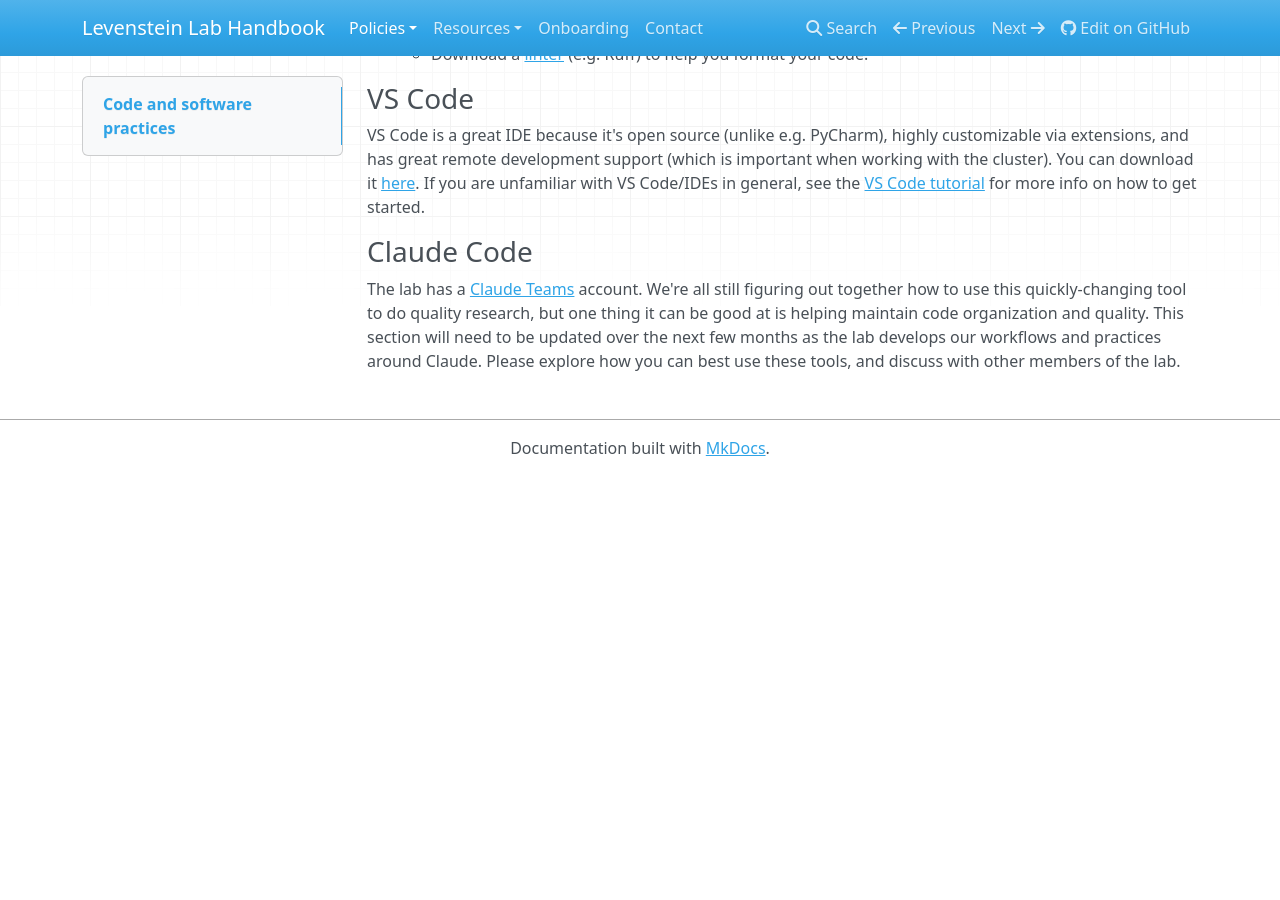
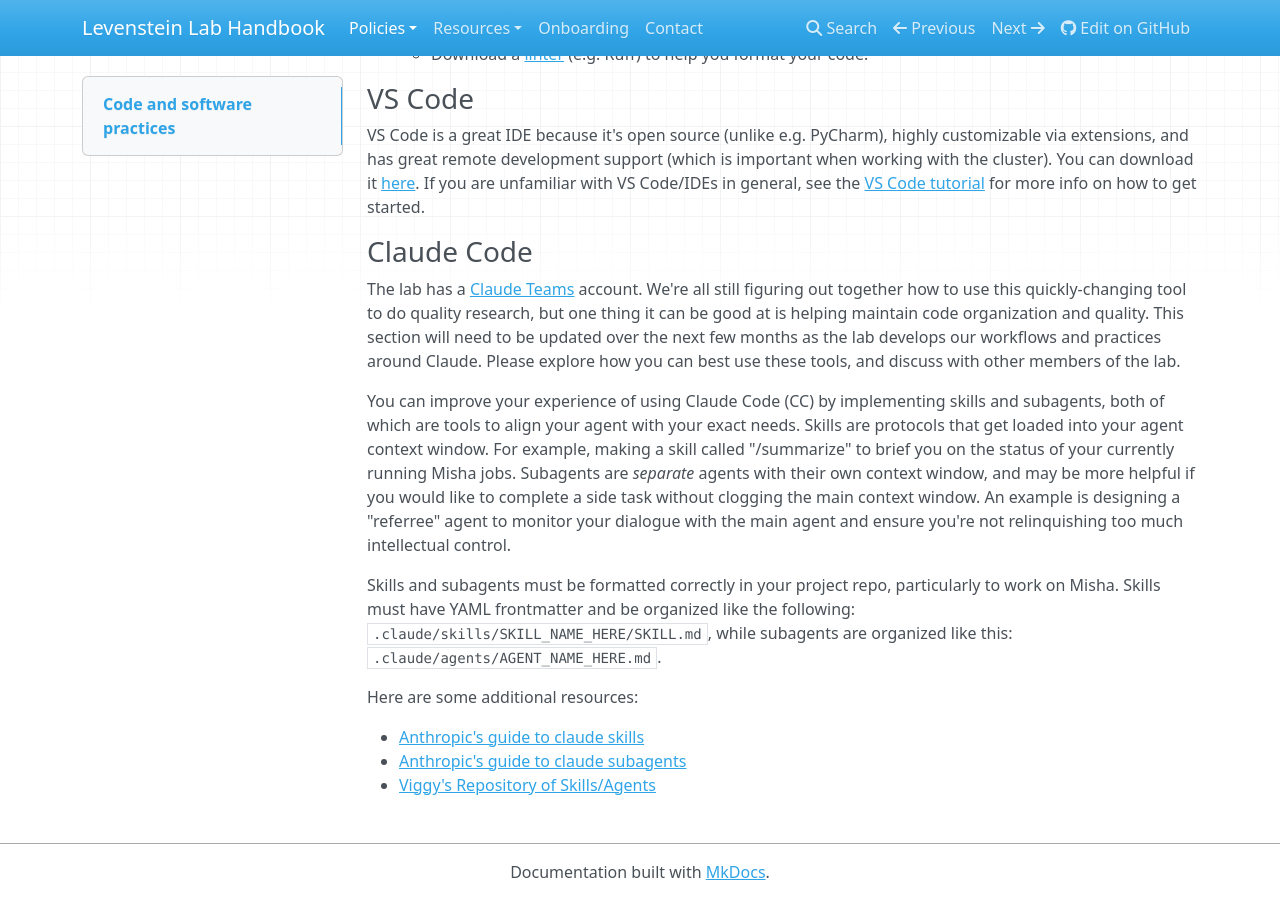
Before and after one commit to LevensteinLab/Lab-Handbook, an MkDocs documentation site: the page built from docs/Policies/code_software.md, in a window 1280 px wide and 900 px high, scrolled down 1560 px. Built offline with MkDocs 1.6.1, drawn with Linux system fonts in a browser that asks for light colours; nearby versions of some CDN libraries; before the commit the page ends 2036 px from its top, so only the background shows below that.

Commit message:
updating code portion, adding more about cc skills/agents

```diff
--- a/docs/Policies/code_software.md
+++ b/docs/Policies/code_software.md
@@ -40,3 +40,13 @@
 
 ### Claude Code
 The lab has a [Claude Teams](https://levensteinlab.github.io/Lab-Handbook/Resources/claude_teams/) account. We're all still figuring out together how to use this quickly-changing tool to do quality research, but one thing it can be good at is helping maintain code organization and quality. This section will need to be updated over the next few months as the lab develops our workflows and practices around Claude. Please explore how you can best use these tools, and discuss with other members of the lab.
+
+You can improve your experience of using Claude Code (CC) by implementing skills and subagents, both of which are tools to align your agent with your exact needs. Skills are protocols that get loaded into your agent context window. For example, making a skill called "/summarize" to brief you on the status of your currently running Misha jobs. Subagents are *separate* agents with their own context window, and may be more helpful if you would like to complete a side task without clogging the main context window. An example is designing a "referree" agent to monitor your dialogue with the main agent and ensure you're not relinquishing too much intellectual control.
+
+Skills and subagents must be formatted correctly in your project repo, particularly to work on Misha. Skills must have YAML frontmatter and be organized like the following: `.claude/skills/SKILL_NAME_HERE/SKILL.md`, while subagents are organized like this: `.claude/agents/AGENT_NAME_HERE.md`.
+
+Here are some additional resources:
+
+- [Anthropic's guide to claude skills](https://code.claude.com/docs/en/skills)
+- [Anthropic's guide to claude subagents](https://code.claude.com/docs/en/sub-agents)
+- [Viggy's Repository of Skills/Agents](https://github.com/vviggyy/chars)
```
